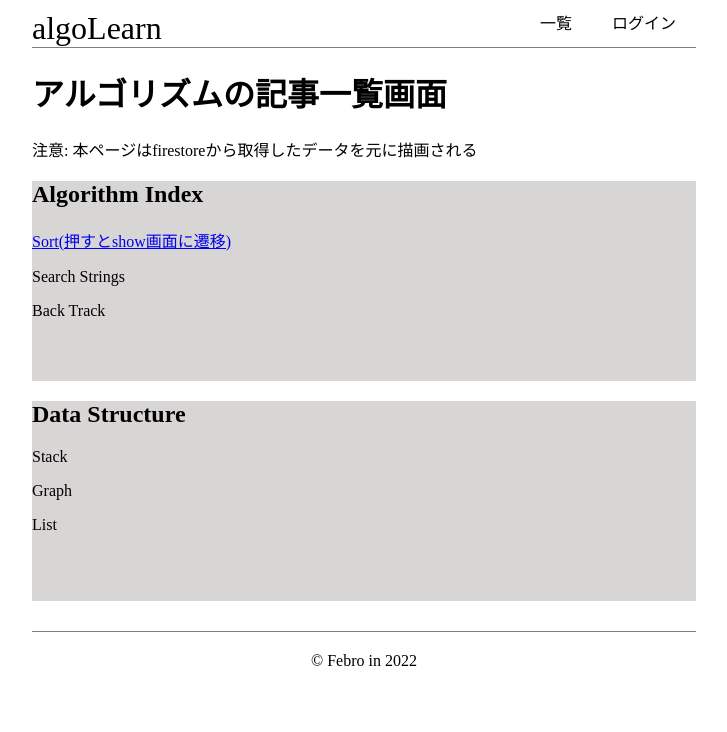
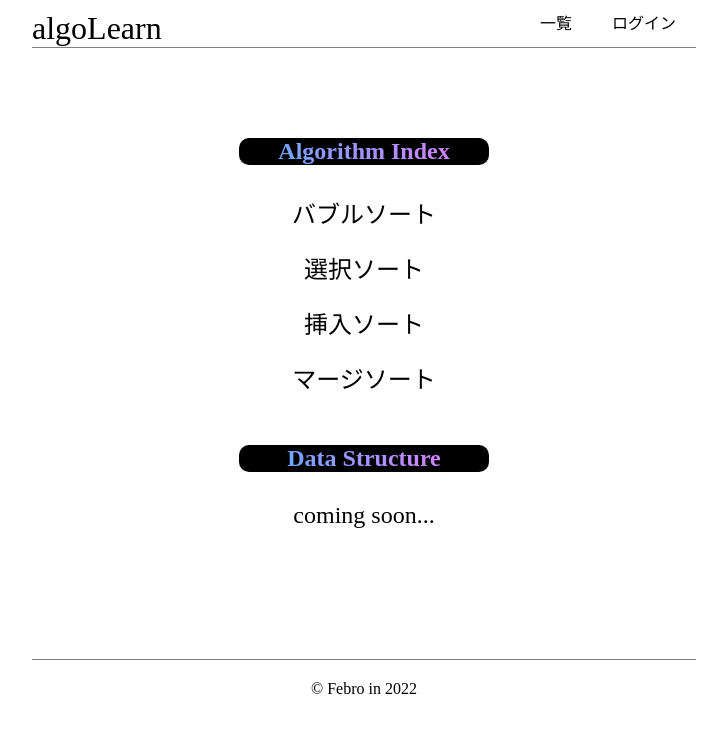
Before and after one commit to webex14-team-4/webex14-team-4-original-team-app, a Vue app: page /index in a window 1280 px wide. Shown: the top 732 px of the page, without its empty margins (276-1003 px from the left). Built offline with nearby package versions, Linux system fonts and the light colour scheme.

Commit message:
AlgorithmIndexのデザイン実装

```diff
--- a/src/views/ArticleIndexView.vue
+++ b/src/views/ArticleIndexView.vue
@@ -1,17 +1,26 @@
 <template>
-  <h1>アルゴリズムの記事一覧画面</h1>
-  <p>注意: 本ページはfirestoreから取得したデータを元に描画される</p>
-  <div class="algorithm index">
-    <h2>Algorithm Index</h2>
-    <router-link to="/show">Sort(押すとshow画面に遷移)</router-link>
-    <p>Search Strings</p>
-    <p>Back Track</p>
-  </div>
-  <div class="data_structure index">
-    <h2>Data Structure</h2>
-    <p>Stack</p>
-    <p>Graph</p>
-    <p>List</p>
+  <div class="index">
+    <div class="container">
+      <div class="algo">
+        <h2 class="title">
+          <span class="algo-color algo-text">Algorithm Index</span>
+        </h2>
+        <div class="list">
+          <router-link to="/show" class="article">バブルソート</router-link>
+          <router-link to="/show" class="article">選択ソート</router-link>
+          <router-link to="/show" class="article">挿入ソート</router-link>
+          <router-link to="/show" class="article">マージソート</router-link>
+        </div>
+      </div>
+      <div class="data">
+        <h2 class="title">
+          <span class="algo-color algo-text">Data Structure</span>
+        </h2>
+        <div class="list">
+          <router-link to="/index" class="article">coming soon...</router-link>
+        </div>
+      </div>
+    </div>
   </div>
 </template>
 
@@ -19,9 +28,50 @@
 export default {}
 </script>
 
-<style>
-.index {
-  height: 200px;
-  background-color: rgb(216, 213, 213);
+<style scoped>
+.container {
+  padding: 50px 0;
+}
+.algo,
+.data {
+  width: 500px;
+  margin: 0 auto;
+  text-align: center;
+  margin-bottom: 50px;
+}
+.title {
+  background: #000;
+  border-radius: 10px;
+  width: 250px;
+  text-align: center;
+  margin: 30px auto 30px;
+}
+.article {
+  text-decoration: none;
+  color: #000;
+  display: block;
+  margin-bottom: 20px;
+  font-size: 24px;
+}
+.algo-color {
+  background: linear-gradient(
+    90deg,
+    #d182fd -2.77%,
+    #6ca7ff -2.77%,
+    #6ea6ff -2.76%,
+    #c686fd 88.86%,
+    #d182fd 101.92%,
+    #d381fd 101.93%,
+    #d481fd 101.94%,
+    #d581fd 101.95%,
+    #000000 101.95%,
+    #000000 101.95%,
+    #000000 101.95%,
+    #000000 101.95%
+  );
+}
+.algo-text {
+  -webkit-background-clip: text;
+  -webkit-text-fill-color: transparent;
 }
 </style>
--- a/src/views/ArticleShowView.vue
+++ b/src/views/ArticleShowView.vue
@@ -88,7 +88,7 @@ export default {}
     rgba(209, 130, 253, 1) 100%
   );
   border-image-slice: 1;
-  padding-bottom: 30px;
+  padding: 0px 10px 30px;
   margin-bottom: 50px;
 }
 .code_contents {
```
